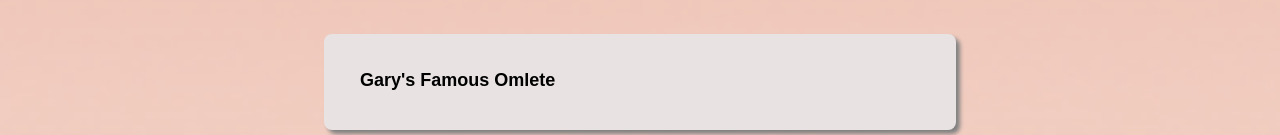
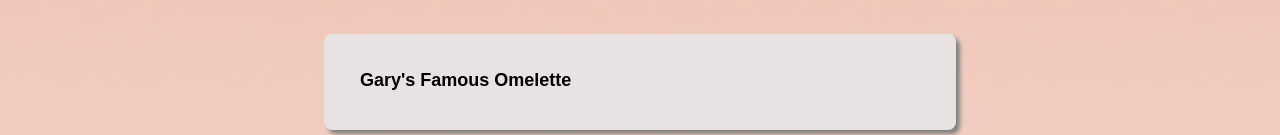
Before and after one commit to ashley-colbert/midtermsprintapp, a React (Create React App) app: page /menu in a window 1280 px wide. Shown: the part 686-821 px from the top of the page. Built offline with nearby package versions, Linux system fonts and the light colour scheme; a web font is replaced by a local one.

Commit message:
spelling mistake fixed

```diff
--- a/src/pages/Menu.js
+++ b/src/pages/Menu.js
@@ -7,8 +7,8 @@ const Menu = () => {
       <div>
         <h1>Breakfast</h1>
         <div className="menuContainer">
-          <MenuItem menu="The Light Blue Platter" extraMenu="An egg white omlette with spinach, mushrooms, and cheddar cheese. Whole grain toast and fresh fruit." price="$15.99"/>
-          <MenuItem menu="Gary's Famous Omlete" extraMenu="A three egg omlette filled with cheese, ham, red peppers, and onions.  Hashbrowns and choice of bread on the side." price="$15.99"/>
+          <MenuItem menu="The Light Blue Platter" extraMenu="An egg white omelette with spinach, mushrooms, and cheddar cheese. Whole grain toast and fresh fruit." price="$15.99"/>
+          <MenuItem menu="Gary's Famous Omelette" extraMenu="A three egg omelette filled with cheese, ham, red peppers, and onions.  Hashbrowns and choice of bread on the side." price="$15.99"/>
           <MenuItem menu="The Big Blue Platter" extraMenu="Choice of meat(sausage, bacon, or ham) with a side of hashbrowns, two made to order eggs, and choice of bread." price="$17.50"/>
           <MenuItem menu="The Kid's Platter" extraMenu="A kid's size version of our famous Big Blue Platter." price="$8.99"/>
         </div>
```
